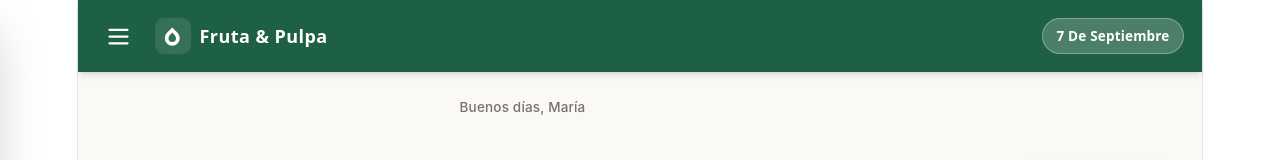
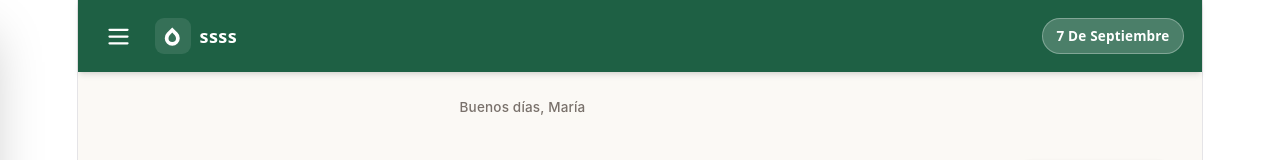
Before and after one commit to ferjbadev/BatidoStock, a React (Vite) app: page / in a window 1280 px wide. Shown: the top 160 px of the page. Built offline with nearby package versions, Linux system fonts and the light colour scheme.

Commit message:
Update navbar.tsx

```diff
--- a/src/components/navbar.tsx
+++ b/src/components/navbar.tsx
@@ -74,7 +74,7 @@ export const SidebarMobile = ({ activeTab, setActiveTab }: SidebarMobileProps) =
                 <path d="M12 2.69l5.66 5.66a8 8 0 11-11.31 0zM12 18a4 4 0 004-4c0-2-2-4-4-6-2 2-4 4-4 6a4 4 0 004 4z" />
               </svg>
             </div>
-            <span className="font-bold text-base tracking-wide">Fruta & Pulpa</span>
+            <span className="font-bold text-base tracking-wide">ssss</span>
           </div>
         </div>
 
```
